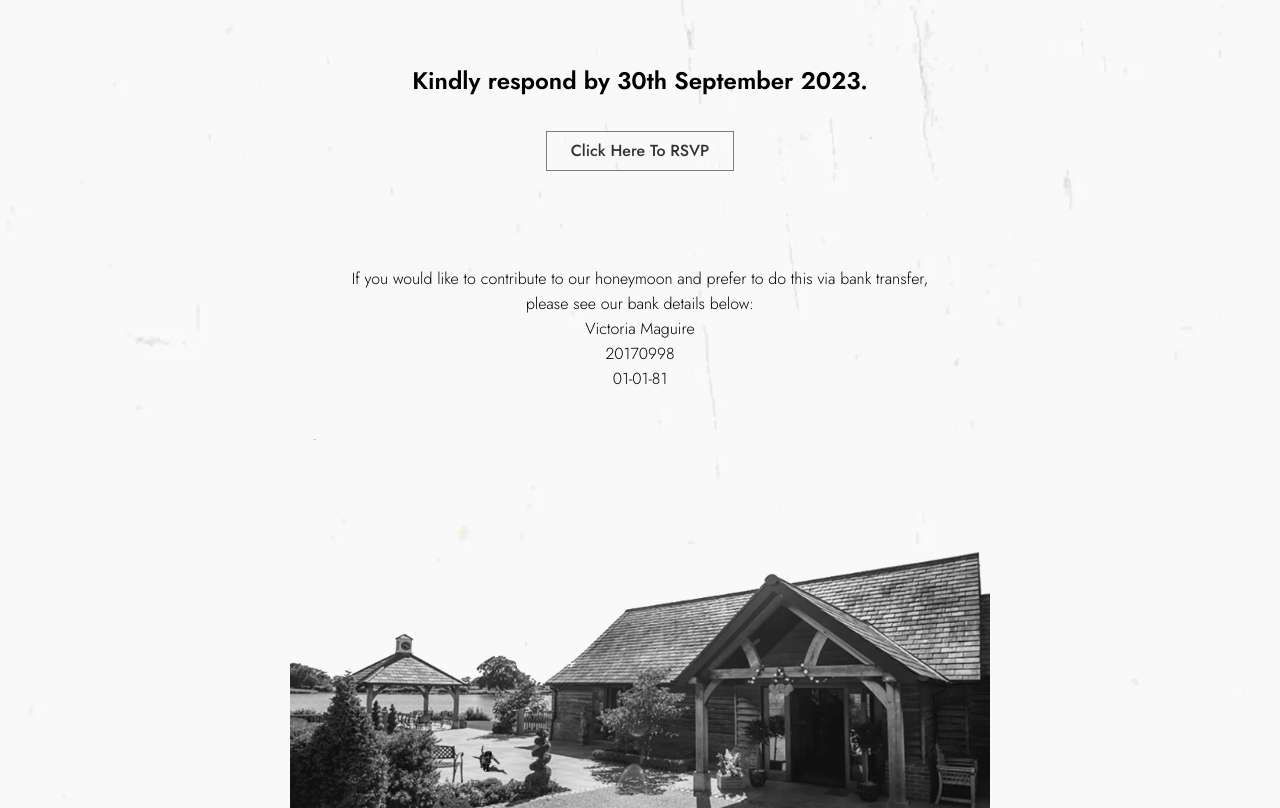
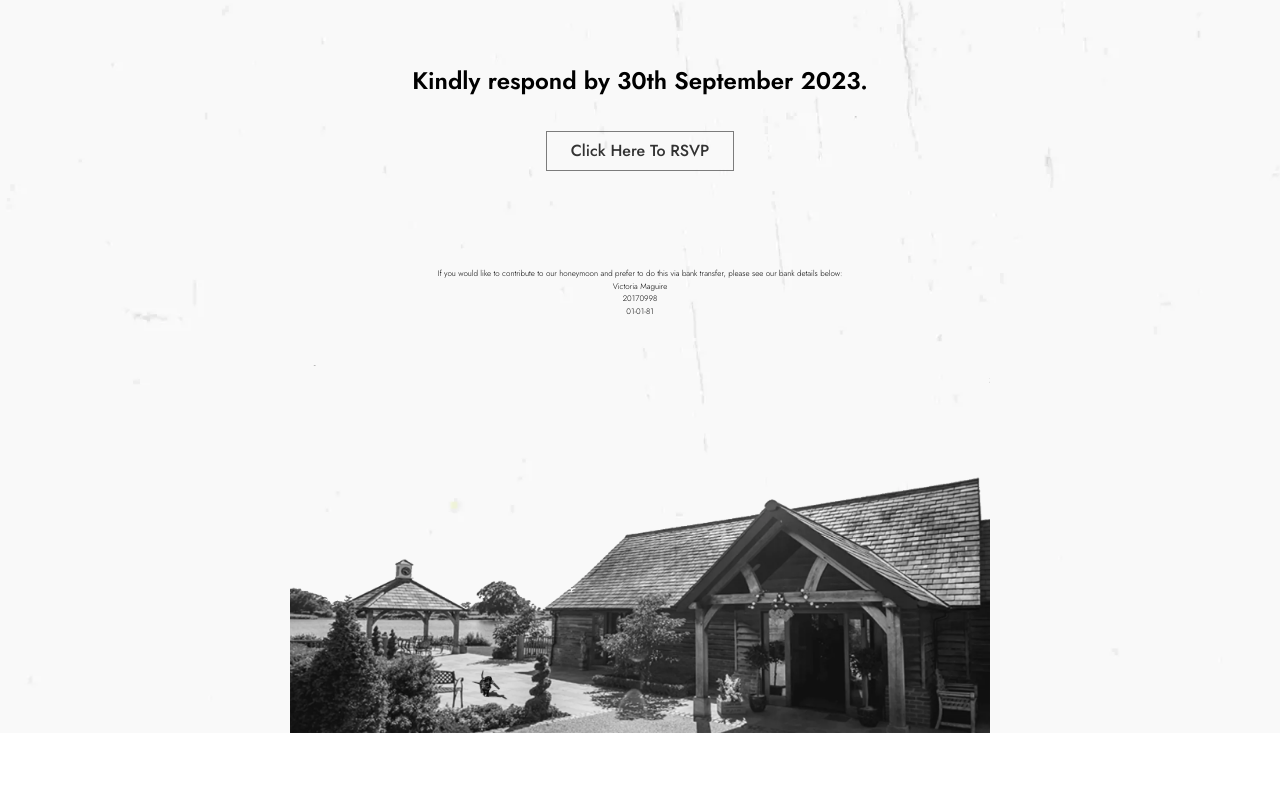
Before and after one commit to mbowman100/Bowman-Wedding-HTML, a website built with Parcel: page index.html in a window 1280 px wide. Shown: the part 1034-1842 px from the top of the page. After the commit the page ends 1767 px from the top, so only its background shows below. Built offline with nearby package versions, Linux system fonts and the light colour scheme.

Commit message:
Commit from TeleportHQ

```diff
--- a/index.css
+++ b/index.css
@@ -71,7 +71,7 @@
   justify-content: space-between;
 }
 .home-text04 {
-  font-size: 1rem;
+  font-size: 0.5rem;
   text-align: center;
   font-weight: 600;
   margin-bottom: 0px;
```
